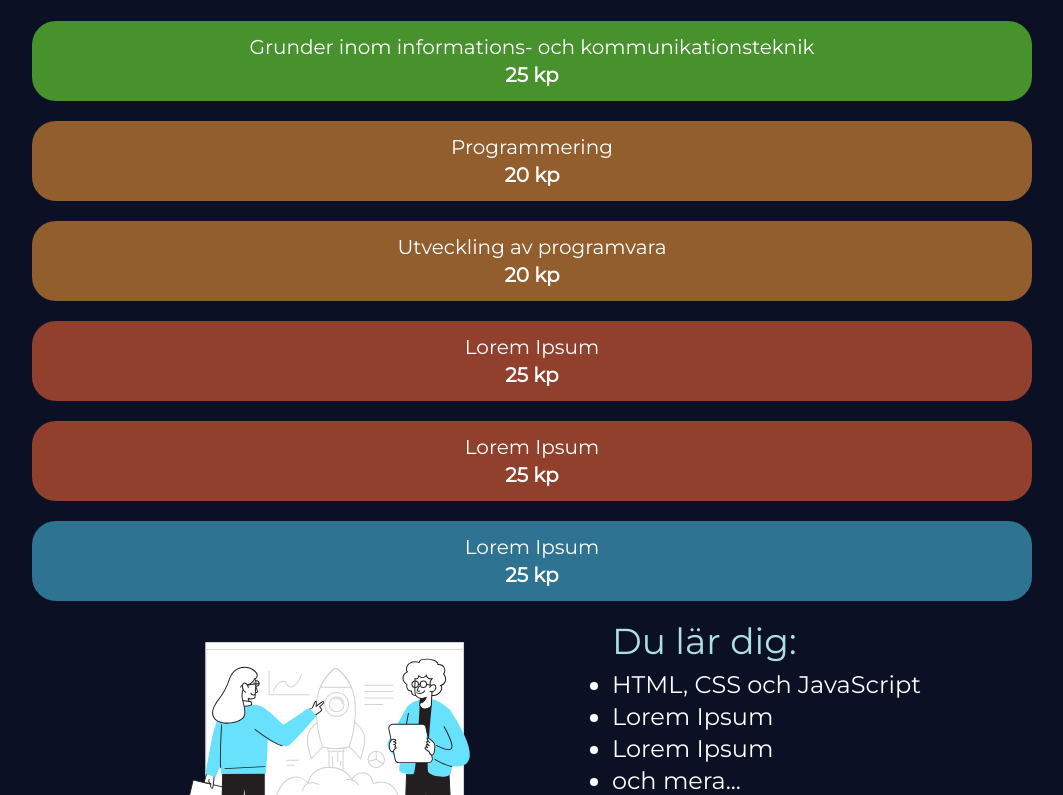
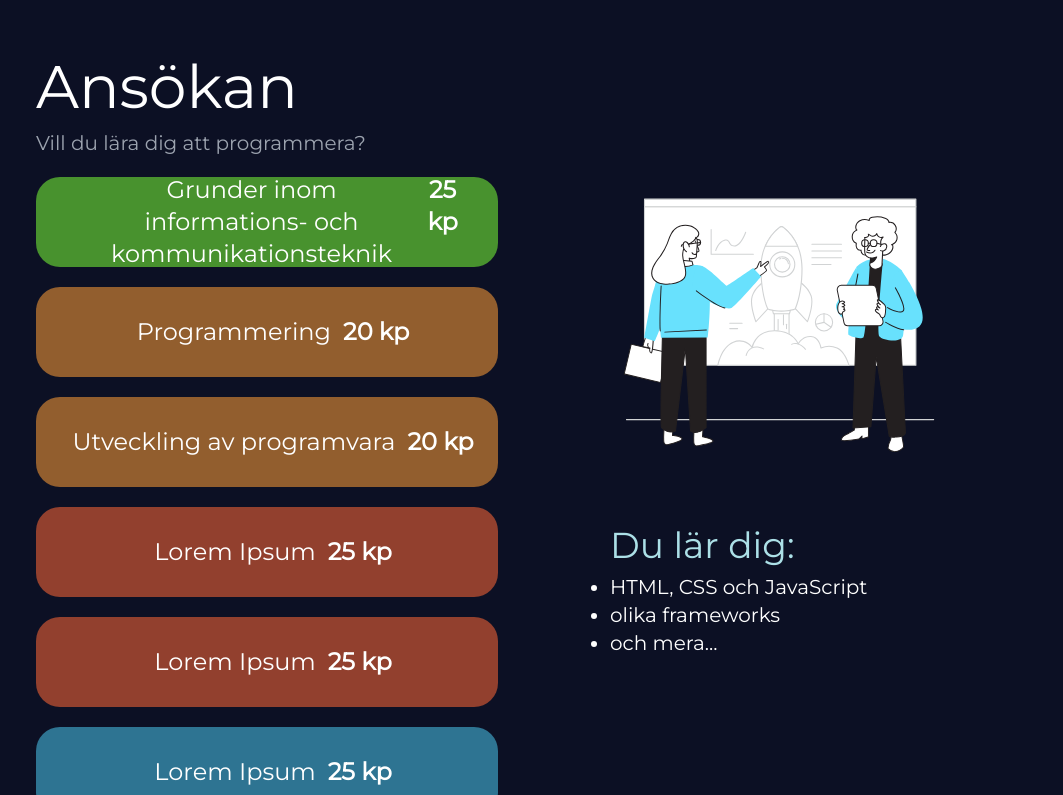
Before and after one commit to Optimaedu/programutvecklare.com, a Next.js app: page / in a window 1280 px wide. Shown: the part 1725-2520 px from the top of the page, without its empty margins (108-1171 px from the left). Built offline with nearby package versions, Linux system fonts and the light colour scheme.

Commit message:
Update v2

```diff
--- a/src/pages/_document.tsx
+++ b/src/pages/_document.tsx
@@ -3,6 +3,7 @@ import { Html, Head, Main, NextScript } from "next/document";
 export default function Document() {
   return (
     <Html lang="en" className="scroll-smooth">
+      <title>programutvecklare - Optima</title>
       <Head />
       <body className="bg-[#0c1024] text-white font-montserrat">
         <Main />
--- a/src/pages/index.tsx
+++ b/src/pages/index.tsx
@@ -18,16 +18,16 @@ export default function Home() {
               <p>programutvecklare</p>
             </a>
             <div className="flex flex-wrap justify-end pr-10">
-              <a href="#info" className="pl-5 py-2">
+              <a href="#info" className="pl-5 pt-2">
                 Info
               </a>
-              <a href="#application" className="pl-5 py-2">
+              <a href="#application" className="pl-5 pt-2">
                 Ansökan
               </a>
-              <a href="#videos" className="pl-5 py-2">
+              <a href="#videos" className="pl-5 pt-2">
                 Videor
               </a>
-              <a href="#contact" className="pl-5 py-2">
+              <a href="#contact" className="pl-5 pt-2">
                 Kontakt
               </a>
             </div>
@@ -37,10 +37,10 @@ export default function Home() {
 
       <main className="flex flex-col items-center justify-center 2xl:flex-row 2xl:justify-around m-10 mb-32 mt-20 xl:mt-24 2xl:mt-56">
         <div className="text-center 2xl:text-left mt-6 2xl:mt-0">
-          <h1 className="text-3xl xl:text-8xl bg-custom bg-[#db7d12] bg-clip-text text-transparent pb-2">
+          <h1 className="text-4xl xl:text-8xl bg-custom bg-[#db7d12] bg-clip-text text-transparent pb-2">
             programmering
           </h1>
-          <h2 className="text-3xl xl:text-8xl">för allihopa</h2>
+          <h2 className="text-4xl xl:text-8xl">för allihopa</h2>
         </div>
         <Image
           src={"/main.webp"}
@@ -61,7 +61,10 @@ export default function Home() {
         <h2 className="text-gray-400 text-4xl 2xl:text-6xl mt-3">
           Allt möjligt!
         </h2>
-        <p className="mt-5">Lorem Ipsum is simply dummy text of the printing</p>
+        <p className="mt-5">
+          Vid denna bransch arbetar du med webbapplikationer och kommer att lära
+          dig full stack.
+        </p>
       </section>
       <div className="grid grid-cols-1 sm:grid-cols-2 gap-4 mx-4 lg:mx-36 mt-10">
         <div>
@@ -82,71 +85,67 @@ export default function Home() {
 
       <section
         id="application"
-        className="flex flex-col items-center 2xl:flex-row justify-between px-4 2xl:px-36 2xl:mt-44 mb-20"
+        className="flex flex-col items-center xl:flex-row justify-between px-4 xl:px-36 xl:mt-44 mb-20"
       >
-        <div className="2xl:w-[60%] 2xl:pr-8">
-          <h1 className="text-4xl 2xl:text-6xl mt-20">Ansökan</h1>
+        <div className="xl:w-[60%] xl:pr-8">
+          <h1 className="text-4xl xl:text-6xl mt-24">Ansökan</h1>
           <h2 className="text-gray-400 text-xl mt-3 max-w-[1000px]">
-            Lorem Ipsum is simply dummy text of the printing and typesetting
-            industry. Lorem Ipsum has been the industrys standard dummy text
-            ever since the 1500s, when an unknown printer took a galley of type
-            and scrambled it to{" "}
+            Vill du lära dig att programmera?
           </h2>
           <div className="mt-5">
-            <div className="w-full h-[80px] rounded-3xl bg-[#48922E] flex justify-center items-center">
-              <div className="text-xl 2xl:text-2xl text-center flex flex-col 2xl:flex-row">
-                <p className="2xl:mr-3">
+            <div className="w-full xl:w-auto h-[90px] rounded-3xl bg-[#48922E] flex justify-center items-center">
+              <div className="text-xl xl:text-2xl text-center flex flex-col xl:flex-row mx-10">
+                <p className="xl:mx-3">
                   Grunder inom informations- och kommunikationsteknik
                 </p>
-                <p className="2xl:mr-5 font-bold">25 kp</p>
+                <p className="font-bold">25 kp</p>
               </div>
             </div>
-            <div className="w-full 2xl:w-auto h-[80px] rounded-3xl mt-5 bg-[#925E2E] flex justify-center items-center">
-              <div className="text-xl 2xl:text-2xl text-center flex flex-col 2xl:flex-row">
-                <p className="2xl:mr-3">Programmering</p>
-                <p className="2xl:mr-5 font-bold">20 kp</p>
+            <div className="w-full xl:w-auto h-[90px] rounded-3xl mt-5 bg-[#925E2E] flex justify-center items-center">
+              <div className="text-xl xl:text-2xl text-center flex flex-col xl:flex-row">
+                <p className="xl:mx-3">Programmering</p>
+                <p className="font-bold">20 kp</p>
               </div>
             </div>
-            <div className="w-full 2xl:w-auto h-[80px] rounded-3xl mt-5 bg-[#925E2E] flex justify-center items-center">
-              <div className="text-xl 2xl:text-2xl text-center flex flex-col 2xl:flex-row">
-                <p className="2xl:mr-3">Utveckling av programvara</p>
-                <p className="2xl:mr-5 font-bold">20 kp</p>
+            <div className="w-full xl:w-auto h-[90px] rounded-3xl mt-5 bg-[#925E2E] flex justify-center items-center">
+              <div className="text-xl xl:text-2xl text-center flex flex-col xl:flex-row">
+                <p className="xl:mx-3">Utveckling av programvara</p>
+                <p className="font-bold">20 kp</p>
               </div>
             </div>
-            <div className="w-full 2xl:w-auto h-[80px] rounded-3xl mt-5 bg-[#92402E] flex justify-center items-center">
-              <div className="text-xl 2xl:text-2xl text-center flex flex-col 2xl:flex-row">
-                <p className="2xl:mr-3">Lorem Ipsum</p>
-                <p className="2xl:mr-5 font-bold">25 kp</p>
+            <div className="w-full xl:w-auto h-[90px] rounded-3xl mt-5 bg-[#92402E] flex justify-center items-center">
+              <div className="text-xl xl:text-2xl text-center flex flex-col xl:flex-row">
+                <p className="xl:mx-3">Lorem Ipsum</p>
+                <p className="font-bold">25 kp</p>
               </div>
             </div>
-            <div className="w-full 2xl:w-auto h-[80px] rounded-3xl mt-5 bg-[#92402E]  flex justify-center items-center">
-              <div className="text-xl 2xl:text-2xl text-center flex flex-col 2xl:flex-row">
-                <p className="2xl:mr-3">Lorem Ipsum</p>
-                <p className="2xl:mr-5 font-bold">25 kp</p>
+            <div className="w-full xl:w-auto h-[90px] rounded-3xl mt-5 bg-[#92402E]  flex justify-center items-center">
+              <div className="text-xl xl:text-2xl text-center flex flex-col xl:flex-row">
+                <p className="xl:mx-3">Lorem Ipsum</p>
+                <p className="font-bold">25 kp</p>
               </div>
             </div>
-            <div className="w-full 2xl:w-auto h-[80px] rounded-3xl mt-5 bg-[#2E7492] flex justify-center items-center">
-              <div className="text-xl 2xl:text-2xl text-center flex flex-col 2xl:flex-row">
-                <p className="2xl:mr-3">Lorem Ipsum</p>
-                <p className="2xl:mr-5 font-bold">25 kp</p>
+            <div className="w-full xl:w-auto h-[90px] rounded-3xl mt-5 bg-[#2E7492] flex justify-center items-center">
+              <div className="text-xl xl:text-2xl text-center flex flex-col xl:flex-row">
+                <p className="xl:mx-3">Lorem Ipsum</p>
+                <p className="font-bold">25 kp</p>
               </div>
             </div>
           </div>
         </div>
-        <div className="flex flex-row 2xl:flex-col 2xl:justify-between 2xl:px-10 lg:px-20">
+        <div className="flex flex-row xl:flex-col xl:justify-between xl:px-10 lg:px-20">
           <Image
             src={"/startup.svg"}
             width={1280}
             height={720}
             alt="Startup"
-            className="w-1/2 2xl:w-auto 2xl:h-96"
+            className="w-1/2 xl:w-auto xl:h-96"
           />
-          <div className="2xl:ml-10 lg:ml-20 mt-5">
-            <p className="text-2xl xl:text-4xl text-[#ACE0E7]">Du lär dig:</p>
-            <ul className="list-disc text-sm xl:text-2xl mt-2">
+          <div className="xl:ml-10 lg:ml-20 mt-5">
+            <p className="text-xl lg:text-4xl text-[#ACE0E7]">Du lär dig:</p>
+            <ul className="list-disc text-sm lg:text-xl mt-2">
               <li>HTML, CSS och JavaScript</li>
-              <li>Lorem Ipsum</li>
-              <li>Lorem Ipsum</li>
+              <li>olika frameworks</li>
               <li>och mera...</li>
             </ul>
           </div>
@@ -158,7 +157,7 @@ export default function Home() {
         className="flex flex-col items-center mx-6 2xl:mx-0 2xl:mb-56"
       >
         <h1 className="text-2xl 2xl:text-5xl text-center 2xl:mt-40">
-          Vad gör vi vid programutvecklare?
+          Vad händer vid programutvecklare?
         </h1>
         <div className="flex flex-col 2xl:flex-row mt-7">
           <div className="mx-auto 2xl:mx-10 flex items-center flex-col">
@@ -168,10 +167,8 @@ export default function Home() {
               title="YouTube video player"
               allow="accelerometer; autoplay; clipboard-write; encrypted-media; gyroscope; picture-in-picture; web-share"
             ></iframe>
-            <h2 className="text-gray-400 text-xl mt-7 max-w-[550px]">
-              Lorem Ipsum is simply dummy text of the printing and typesetting
-              industry. Lorem Ipsum has been the industrys standard dummy text
-              ever since the 1500s
+            <h2 className="text-gray-400 text-xl mt-7">
+              Här är en programutvecklare som jobbar på en uppgift.
             </h2>
           </div>
         </div>
@@ -187,6 +184,9 @@ export default function Home() {
         <h2 className="text-gray-400 text-2xl 2xl:text-4xl mt-3 text-center">
           Vi vill gärna höra från dig!
         </h2>
+        <h2 className="text-gray-600 text-xl mt-3 text-center">
+          Funkar inte ännu.
+        </h2>
         <form className="2xl:mt-10 w-full lg:w-[600px] flex flex-col items-center">
           <input
             type="text"
@@ -199,19 +199,19 @@ export default function Home() {
             className="w-full 2xl:w-[600px] h-[80px] rounded-xl text-xl 2xl:text-2xl bg-gray-800 px-4 2xl:px-10 mt-5"
           />
           <textarea
-            className="w-full 2xl:w-[600px] h-[200px] rounded-xl text-xl 2xl:text-2xl bg-gray-800 px-4 2xl:px-10 py-3 2xl:py-5 mt-5"
+            className="w-full 2xl:w-[600px] h-[170px] rounded-xl text-xl 2xl:text-2xl bg-gray-800 px-4 2xl:px-10 py-3 2xl:py-5 mt-5"
             placeholder="Meddelande"
           ></textarea>
           <button
             type="submit"
-            className="w-full 2xl:w-[600px] h-[80px] rounded-3xl bg-[#48922E] mt-5 text-xl 2xl:text-2xl font-bold text-white hover:bg-[#55b133] transition duration-300 ease-in-out"
+            className="w-full 2xl:w-[600px] h-[90px] rounded-3xl bg-[#48922E] mt-5 text-xl 2xl:text-2xl font-bold text-white hover:bg-[#55b133] transition duration-300 ease-in-out"
           >
             Skicka
           </button>
         </form>
       </section>
 
-      <footer className="bg-gray-900 mt-10 2xl:mt-24 w-full">
+      <footer className="bg-gray-900 mt-10 2xl:mt-20 w-full">
         <div className="flex justify-between items-center px-3 py-6 2xl:px-7 2xl:py-5">
           <p className="text-[13px] 2xl:text-lg">© 2023 Optima</p>
           <a href="https://optimaedu.fi/sv/">
```
